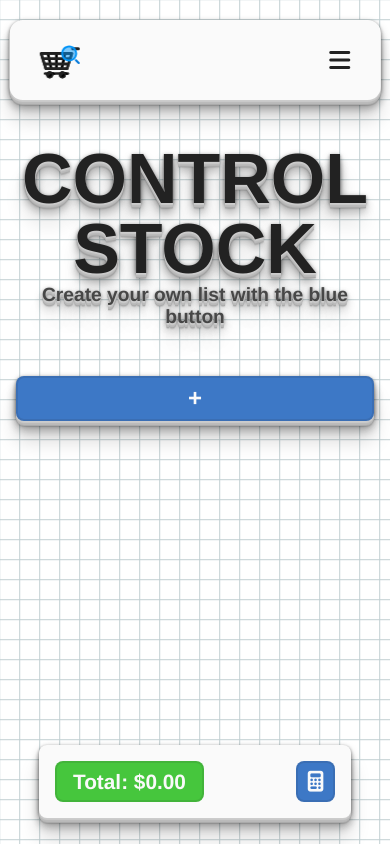
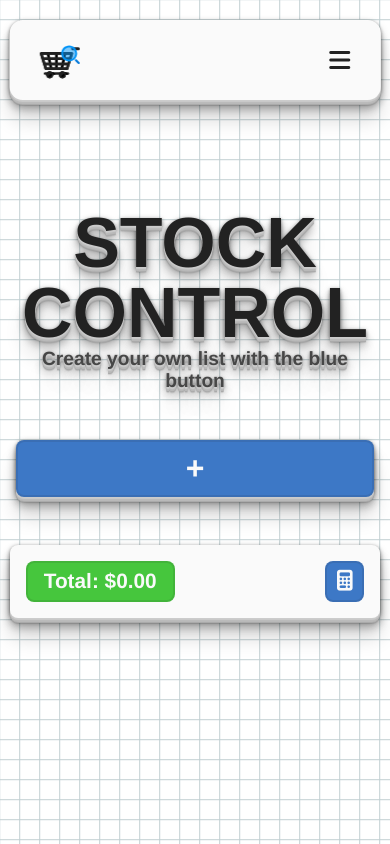
Before and after one commit to JoaGal/Stock, a React (Vite) app in the folder client/: page / in a window 390 px wide. Built offline with nearby package versions, Linux system fonts and the light colour scheme.

Commit message:
Create Component TotalPrice and debug deleteProduct

```diff
--- /dev/null
+++ b/client/src/components/TotalPrice.jsx
@@ -0,0 +1,15 @@
+import React from "react";
+import { useCalculatePrice } from "../hooks/useCalculatePrice";
+
+export const TotalPrice = () => {
+  const { totalPrice } = useCalculatePrice();
+
+  return (
+    <div className="home_container-price boxShadow">
+      <h1>Total: ${totalPrice.toFixed(2)}</h1>
+      <button onClick={() => setCalculator(true)}>
+        <i className="fa-solid fa-calculator" />
+      </button>
+    </div>
+  );
+};
--- a/client/src/hooks/useControlProducts.jsx
+++ b/client/src/hooks/useControlProducts.jsx
@@ -68,7 +68,7 @@ export const useControlProducts = () => {
   //Delete Product // Cambiar la url por /products/delete
   const deleteProduct = (id) => {
     Axios.delete(
-      `http://localhost:3306/products/delete/${id}`
+      `https://control-stock-backend.vercel.app/products/delete/${id}`
     ).then(() => {
       getProducts();
       toast.success("Client deleted");
--- a/client/src/pages/Home.jsx
+++ b/client/src/pages/Home.jsx
@@ -10,14 +10,13 @@ import { useControlProducts } from "../hooks/useControlProducts";
 import { useControlUser } from "../hooks/useControlUser";
 import { UserDataContexts } from "../context/UserDataContext";
 import { useNavigate } from "react-router-dom";
-import { useCalculatePrice } from "../hooks/useCalculatePrice";
+import { TotalPrice } from "../components/TotalPrice";
 
 export const Home = () => {
   const [calculator, setCalculator] = useState(false);
   const { products, createProducts, editProducts, deleteProduct } = useControlProducts();
   const { openUpdateProduct, updateProduct, setUpdateProduct } = useFormProduct();
   const { getUser } = useControlUser();
-  const {totalPrice} = useCalculatePrice()
   const navigate = useNavigate();
   const { userData } = useContext(UserDataContexts);
 
@@ -36,9 +35,9 @@ export const Home = () => {
   return (
     <>
       <div className="box">
-        <h1 className="textShadow">Control Stock</h1>
+        <h1 className="textShadow">Stock Control</h1>
         <h2 className="textShadow">Create your own list with the blue button</h2>
-        <button className="more_clientes boxShadow" onClick={handleAddProduct}>
+        <button className="more_products boxShadow" onClick={handleAddProduct}>
           +
         </button>
         {products.map((item) => (
@@ -50,12 +49,7 @@ export const Home = () => {
           />
         ))}
       </div>
-      <div className="home_container-price boxShadow">
-        <h1>Total: ${totalPrice.toFixed(2)}</h1>
-        <button onClick={() => setCalculator(true)}>
-          <i className="fa-solid fa-calculator" />
-        </button>
-      </div>
+      <TotalPrice />
       {calculator && <Calculator setCalculator={setCalculator} />}
       {updateProduct?.open && (
         <FormProduct
--- a/client/src/styles/App.css
+++ b/client/src/styles/App.css
@@ -39,7 +39,6 @@ a:hover{
   display: flex;
   align-items: center;
   flex-direction: column;
-  margin: 12rem 0 0 0;
   /* padding-top: 12rem; */
 }
 
@@ -47,6 +46,8 @@ a:hover{
   display: flex;
   flex-direction: column;
   padding: 1rem;
+  margin: 12rem 0 0 0;
+  /* min-height: 38rem; */
 }
 .box h1{
     font: bold 80px/1 arial;
@@ -127,10 +128,9 @@ a:hover{
 }
 
 @media only screen and (max-width: 730px) {
-  .container{
-      margin: 8rem 0 0 0;
-  }
   .box h1{
     font: bold 70px/1 arial;
+    margin: 0;
+    /* min-height: 1rem; */
   }
 }
--- a/client/src/styles/Home.css
+++ b/client/src/styles/Home.css
@@ -1,4 +1,4 @@
-.more_clientes {
+.more_products {
   background-color: #3d78c6;
   border-radius: 0.5rem;
   border: 2px solid #2222221b;
@@ -12,7 +12,7 @@
   transition: all 0.5s ease-in-out;
 }
 
-.more_clientes:hover {
+.more_products:hover {
   background-color: #5497fd;
 }
 
@@ -87,12 +87,14 @@
   padding: 1rem;
   border-radius: 0.5rem;
   margin: 1rem 0;
-    /* fixed bottom bar */
+}
+
+/* .fixed {
+  fixed bottom bar
   position: fixed;
   bottom: 10px;
   z-index: -1;
-
-}
+} */
 
 .home_container-price h1 {
   color: #fafafa;
@@ -124,7 +126,6 @@
     padding: 0.4rem;
   }
 
-
   .client_box div {
     margin: 0.2rem 1.2rem;
   }
@@ -149,6 +150,10 @@
     margin: 0 0.3rem;
   }
 
+  .home_container-price{
+    width: 95%;
+  }
+
   .home_container-price h1 {
     padding: 0.4rem 1rem;
     font-size: 1.3rem;
```
Lines whose indentation alone changed are shown as unchanged.
